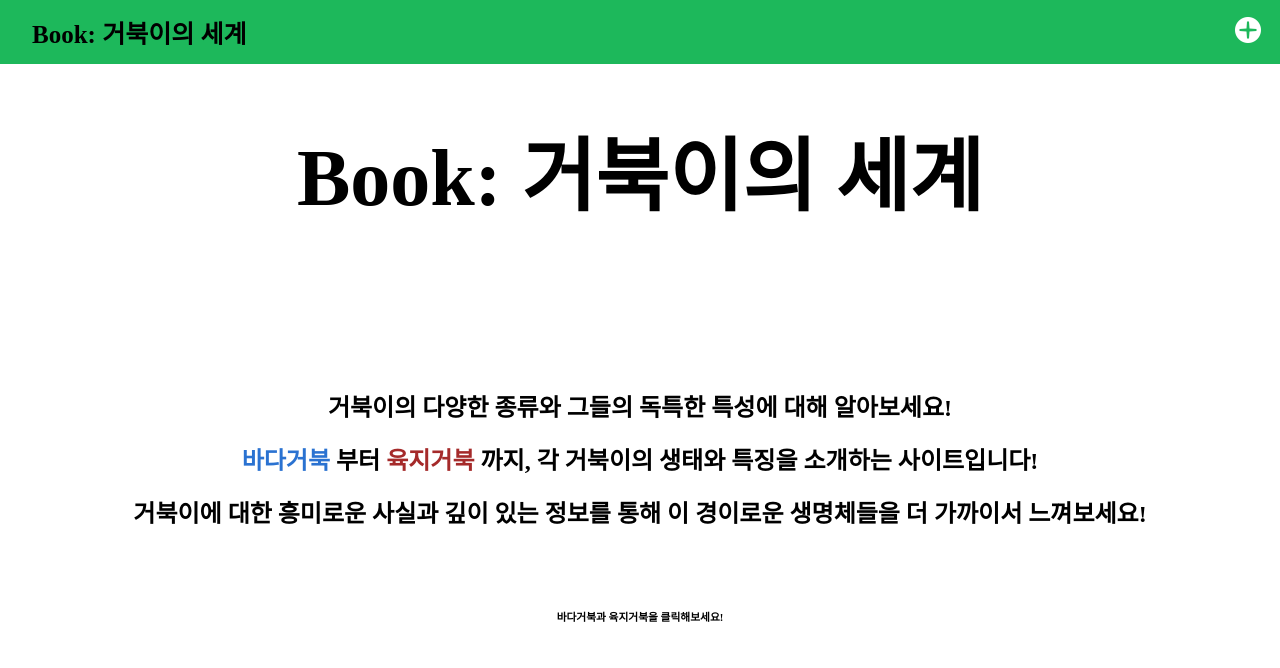
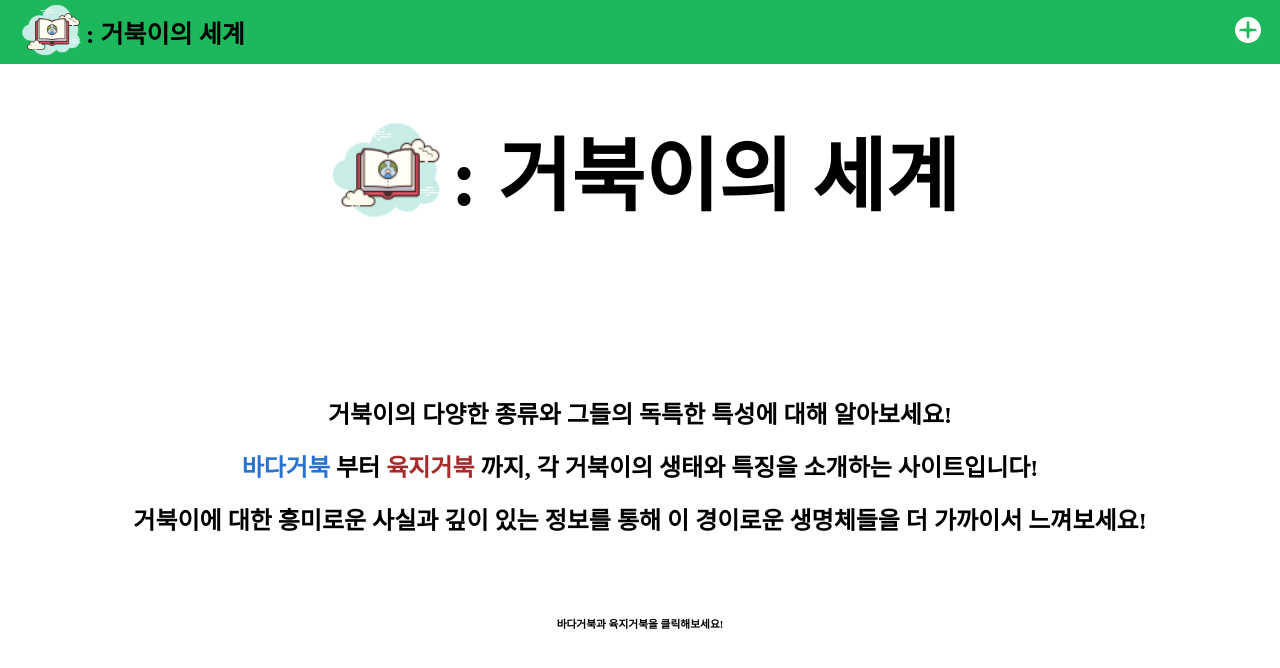
Before and after one commit to ts4187/TurtleBook, a Vue app: page /MainPageIntro in a window 1280 px wide. Shown: the top 668 px of the page. Built offline with nearby package versions, Linux system fonts and the light colour scheme.

Commit message:
타이틀 변경 / 이미지 삽입

```diff
--- a/src/App.vue
+++ b/src/App.vue
@@ -20,8 +20,11 @@ const handleMouseOut = () => {
   <header>
     <div class="app_container">
       <div class="wrapper">
-        <RouterLink class="Main_page_Link site_name RouterLink" to="/MainPageIntro"
-          >Book: 거북이의 세계</RouterLink
+        <RouterLink class="openBook_img_RouterLink" to="/MainPageIntro">
+          <img class="openBook_img" src="/src/components/icons/openBook.png" alt="Book" />
+        </RouterLink>
+        <RouterLink class="Main_page_Link site_name" to="/MainPageIntro"
+          >: 거북이의 세계</RouterLink
         >
       </div>
       <!-- Image with mouseover event -->
@@ -52,6 +55,17 @@ const handleMouseOut = () => {
   padding: 0;
 }
 
+.wrapper {
+  display: flex;
+  align-items: center;
+  justify-content: center;
+}
+
+.openBook_img {
+  width: 70px;
+  height: 70px;
+}
+
 Header {
   width: 100%;
   position: fixed;
@@ -59,6 +73,12 @@ Header {
 
 .site_name {
   font-size: 25px;
+  display: flex;
+  align-items: center;
+  color: black;
+  text-decoration: none;
+  font-weight: bold;
+  display: block;
 }
 
 .app_container {
--- a/src/components/MainPage.vue
+++ b/src/components/MainPage.vue
@@ -3,7 +3,8 @@
 <template>
   <div class="Mainpage_container">
     <div class="site_name_box">
-      <RouterLink class="Main_page_Link site_name RouterLink">Book: 거북이의 세계</RouterLink>
+      <img class="openBook_img" src="/src/components/icons/openBook.png" alt="Book" />
+      <h1 class="site_name">: 거북이의 세계</h1>
     </div>
     <div class="site_Intro_box">
       <h2 class="site_Intro">거북이의 다양한 종류와 그들의 독특한 특성에 대해 알아보세요!</h2>
@@ -26,7 +27,7 @@
   </div>
 </template>
 
-<style>
+<style scoped>
 .Mainpage_container {
   display: flex;
   flex-direction: column;
@@ -34,6 +35,10 @@
   justify-content: center;
   width: 100%;
   height: 92vh;
+}
+
+.openBook_img {
+  width: 130px;
 }
 
 .site_name_box {
@@ -61,9 +66,6 @@
   justify-content: center;
 }
 
-.ps {
-}
-
 .RouterLink {
   text-decoration: none;
   font-weight: bold;
```
Also changed, not shown: src/components/icons/openBook.png (added).
